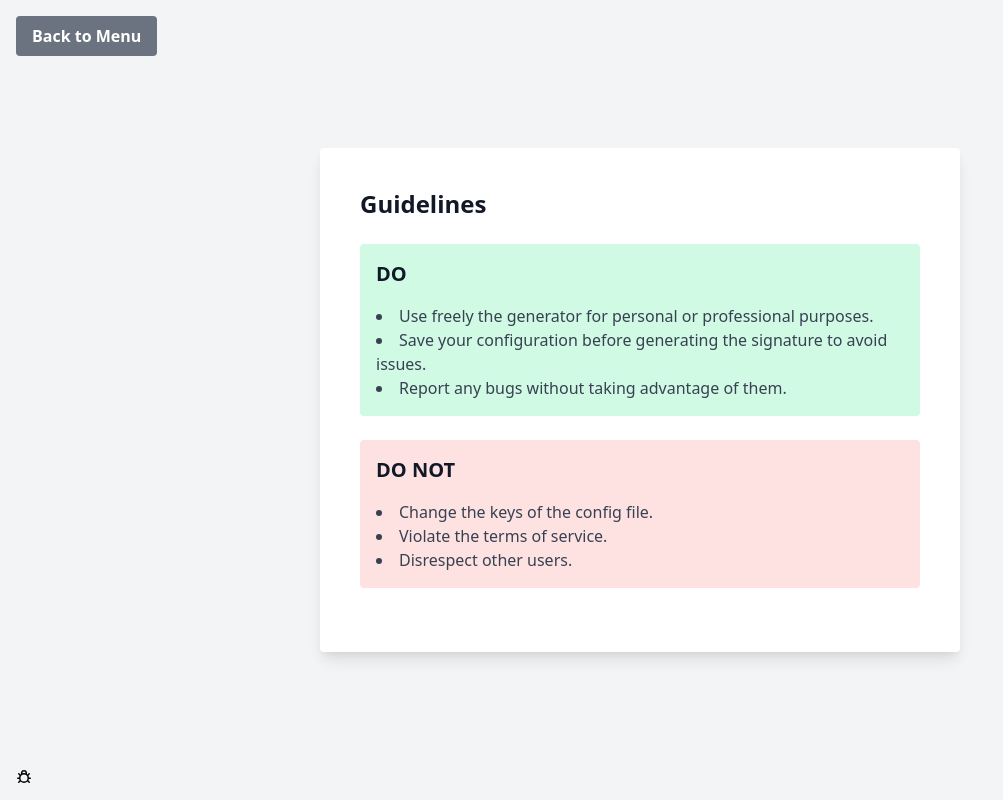
After one commit to MorganKryze/Emails-Signature-Generator-Website, a Django app: page /guidelines/ in a window 1280 px wide. The commit adds this page. Shown: the whole page, without its empty margins (0-1003 px from the left). Run offline with Django 4.2, Linux system fonts and the light colour scheme.

Commit message:
🌟 add guidelines

```diff
--- /dev/null
+++ b/generator/templates/guidelines.html
@@ -0,0 +1,65 @@
+<!DOCTYPE html>
+<html lang="en">
+  <head>
+    <meta charset="UTF-8" />
+    <meta name="viewport" content="width=device-width, initial-scale=1.0" />
+    <title>Guidelines</title>
+    <link
+      rel="stylesheet"
+      href="https://cdn.jsdelivr.net/npm/tailwindcss@2.2.16/dist/tailwind.min.css"
+    />
+    <link
+      rel="icon"
+      href="https://raw.githubusercontent.com/MorganKryze/Emails-Signature-Generator-Website/main/assets/img/favicon.svg"
+    />
+  </head>
+  <header>
+    <div class="fixed top-0 left-0 m-4">
+      <a href="{% url 'home' %}">
+        <button
+          class="bg-gray-500 hover:bg-gray-700 text-white font-bold py-2 px-4 rounded"
+        >
+          Back to Menu
+        </button>
+      </a>
+    </div>
+  </header>
+  <body class="bg-gray-100 flex items-center justify-center h-screen">
+    <div class="bg-white p-10 rounded shadow-lg w-1/2">
+      <h2 class="text-2xl font-bold mb-6 text-gray-900">Guidelines</h2>
+      <div class="bg-green-100 p-4 rounded mb-6">
+        <h3 class="text-xl font-bold mb-4 text-gray-900">DO</h3>
+        <ul class="list-disc list-inside text-gray-700">
+          <li>
+            Use freely the generator for personal or professional purposes.
+          </li>
+          <li>
+            Save your configuration before generating the signature to avoid
+            issues.
+          </li>
+          <li>Report any bugs without taking advantage of them.</li>
+        </ul>
+      </div>
+      <div class="bg-red-100 p-4 rounded mb-6">
+        <h3 class="text-xl font-bold mb-4 text-gray-900">DO NOT</h3>
+        <ul class="list-disc list-inside text-gray-700">
+          <li>Change the keys of the config file.</li>
+          <li>Violate the terms of service.</li>
+          <li>Disrespect other users.</li>
+        </ul>
+      </div>
+    </div>
+  </body>
+  <footer>
+    <a
+      href="https://github.com/MorganKryze/Emails-Signature-Generator-Website/issues"
+      class="fixed bottom-0 left-0 m-4"
+      title="Report a bug"
+    >
+      <img
+        src="https://raw.githubusercontent.com/MorganKryze/Emails-Signature-Generator-Website/main/assets/img/bug.svg"
+        alt="Report a bug"
+      />
+    </a>
+  </footer>
+</html>
--- a/generator/templates/index.html
+++ b/generator/templates/index.html
@@ -33,10 +33,10 @@
           >Get Started</a
         >
       </div>
-      <div class="container mx-auto text-center mt-4 text-gray-500 text-shadow">
-        <a href="#">Guidelines</a>
+      <div class="container mx-auto text-center mt-6 text-gray-500 text-shadow">
+        <a href="{% url 'guidelines' %}">Guidelines</a>
         &bull;
-        <a href="{% url 'terms'%}">Terms</a>
+        <a href="{% url 'terms' %}">Terms</a>
         &bull;
         <a href="https://github.com/MorganKryze/Emails-Signature-Generator-Website">Source Code</a>
         &bull;
--- a/generator/urls.py
+++ b/generator/urls.py
@@ -3,6 +3,7 @@ from . import views
 
 urlpatterns = [
     path("", views.index, name="home"),
+    path("guidelines/", views.guidelines, name="guidelines"),
     path("terms/", views.terms, name="terms"),
     path("custom/", views.custom, name="custom"),
     path("preview/", views.preview, name="preview"),
--- a/generator/views.py
+++ b/generator/views.py
@@ -15,6 +15,9 @@ def index(request):
 
 def terms(request):
     return render(request, "terms.html")
+
+def guidelines(request):
+    return render(request, "guidelines.html")
 
 
 def custom(request):
```
